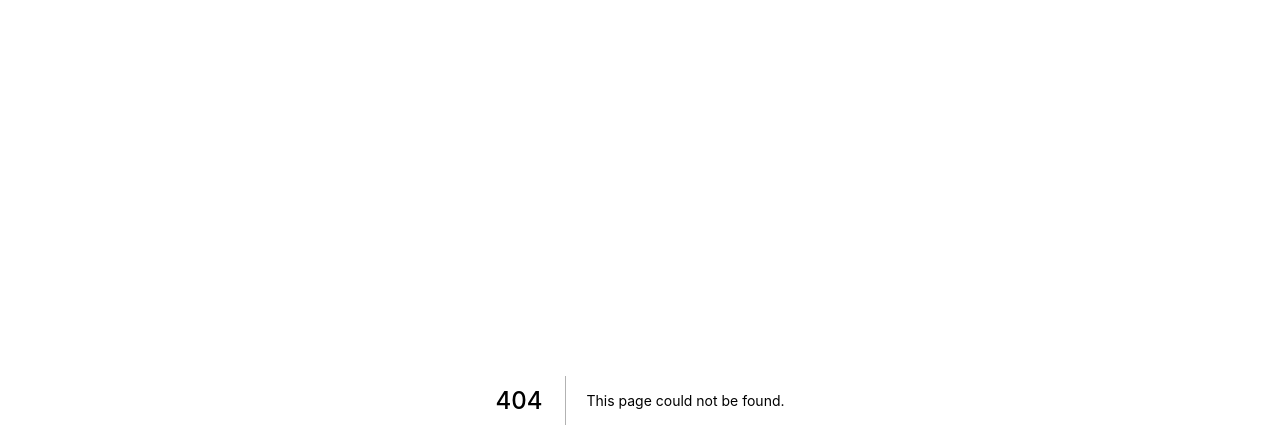
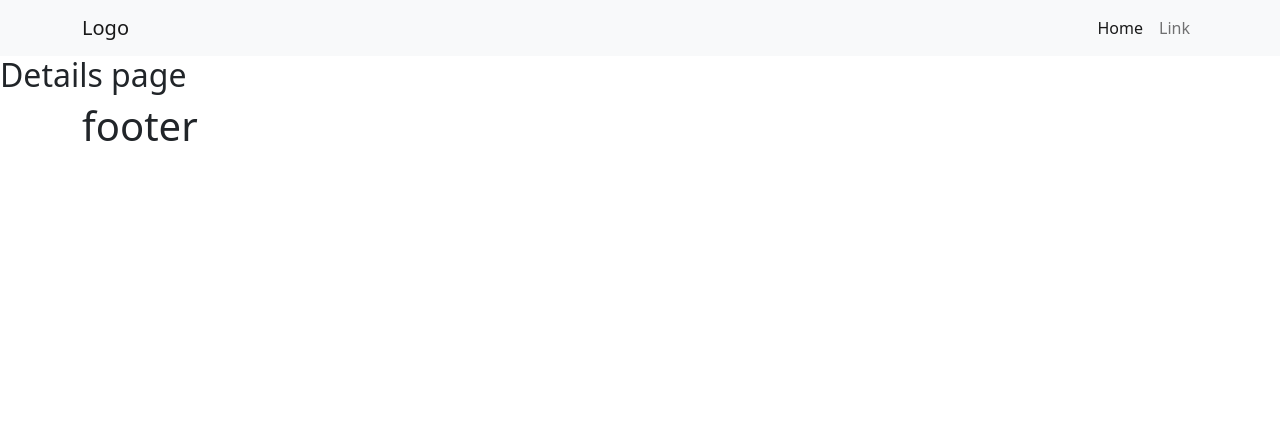
Before and after one commit to AliMundher/blogwithcontentfullandnextjs, a Next.js app: page /blogs/1 in a window 1280 px wide. Before the commit this address had no page. Shown: the top 448 px of the page. Built offline with nearby package versions, Linux system fonts and the light colour scheme.

Commit message:
add components footer and header

```diff
--- /dev/null
+++ b/components/footer.js
@@ -0,0 +1,8 @@
+
+export default function footer() {
+    return (
+        <div className="container">
+            <h1>footer</h1>
+        </div>
+    )
+}
--- /dev/null
+++ b/components/header.js
@@ -0,0 +1,23 @@
+
+export default function header() {
+    return (
+        <nav className="navbar navbar-expand-lg navbar-light bg-light">
+            <div className="container">
+                <a className="navbar-brand" href="#">Logo</a>
+                <button className="navbar-toggler" type="button" data-bs-toggle="collapse" data-bs-target="#navbarSupportedContent" aria-controls="navbarSupportedContent" aria-expanded="false" aria-label="Toggle navigation">
+                    <span class="navbar-toggler-icon"></span>
+                </button>
+                <div className="collapse navbar-collapse" id="navbarSupportedContent">
+                    <ul className="navbar-nav ms-auto mb-2 mb-lg-0">
+                        <li className="nav-item">
+                            <a className="nav-link active" aria-current="page" href="#">Home</a>
+                        </li>
+                        <li className="nav-item">
+                            <a className="nav-link" href="#">Link</a>
+                        </li>
+                    </ul>
+                </div>
+            </div>
+        </nav>
+    )
+}
--- a/package.json
+++ b/package.json
@@ -8,6 +8,7 @@
     "start": "next start"
   },
   "dependencies": {
+    "bootstrap": "^5.1.0",
     "next": "11.1.0",
     "react": "17.0.2",
     "react-dom": "17.0.2"
--- a/pages/_app.js
+++ b/pages/_app.js
@@ -1,7 +1,16 @@
-import '../styles/globals.css'
+import '../styles/globals.css';
+import Header from '../components/header';
+import Footer from '../components/footer';
+import 'bootstrap/dist/css/bootstrap.min.css';
 
 function MyApp({ Component, pageProps }) {
-  return <Component {...pageProps} />
+  return (
+    <>
+      <Header />
+      <Component {...pageProps} />
+      <Footer />
+    </>
+  )
 }
 
 export default MyApp
--- /dev/null
+++ b/pages/blogs/[slug].js
@@ -0,0 +1,8 @@
+
+export default function Details() {
+    return (
+        <div>
+            <h2>Details page</h2>
+        </div>
+    )
+}
```
Also changed, not shown: pages/index.js (+3 -62 lines), 1 other file (tests, documents, lock files or other folders).
